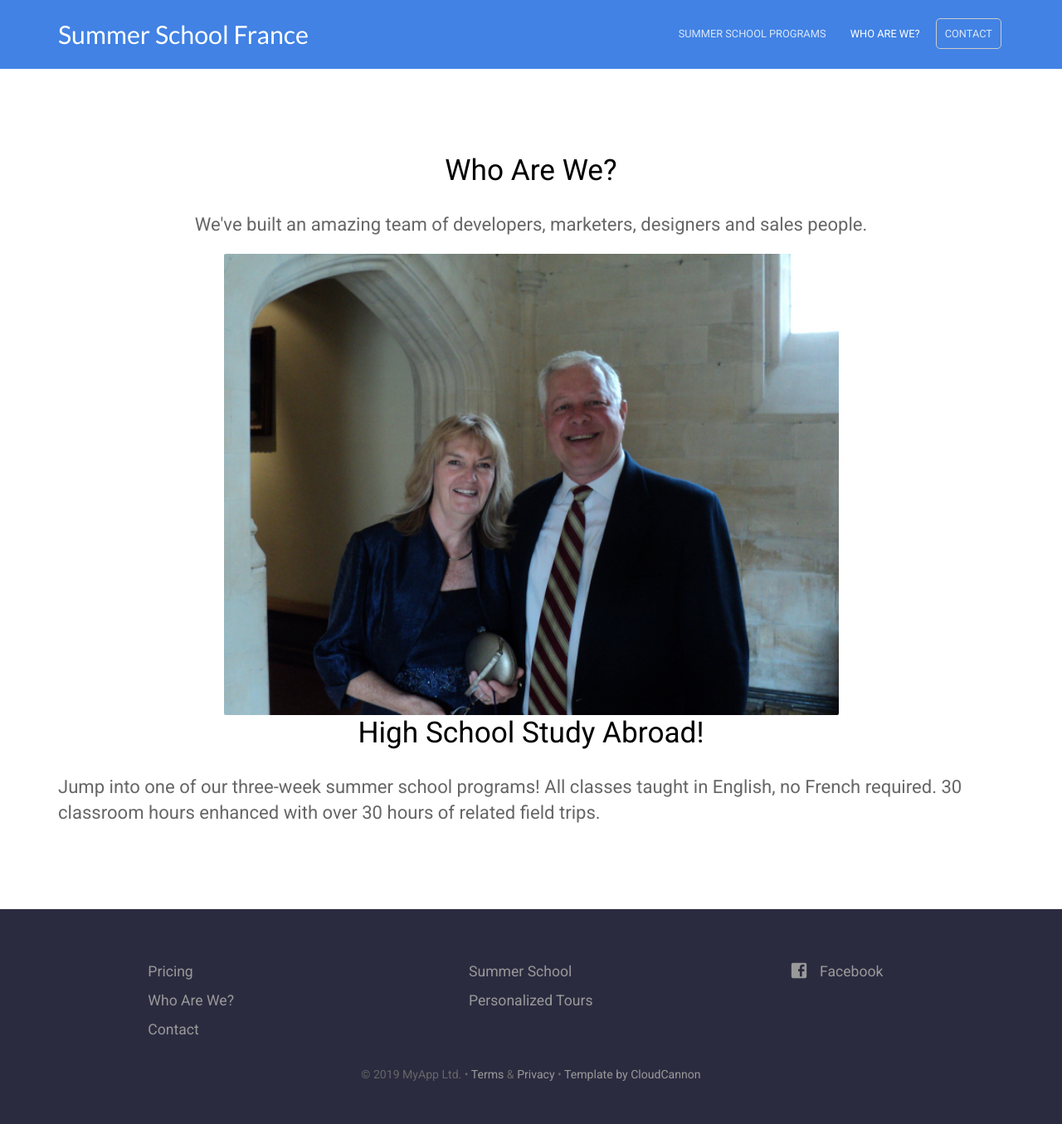
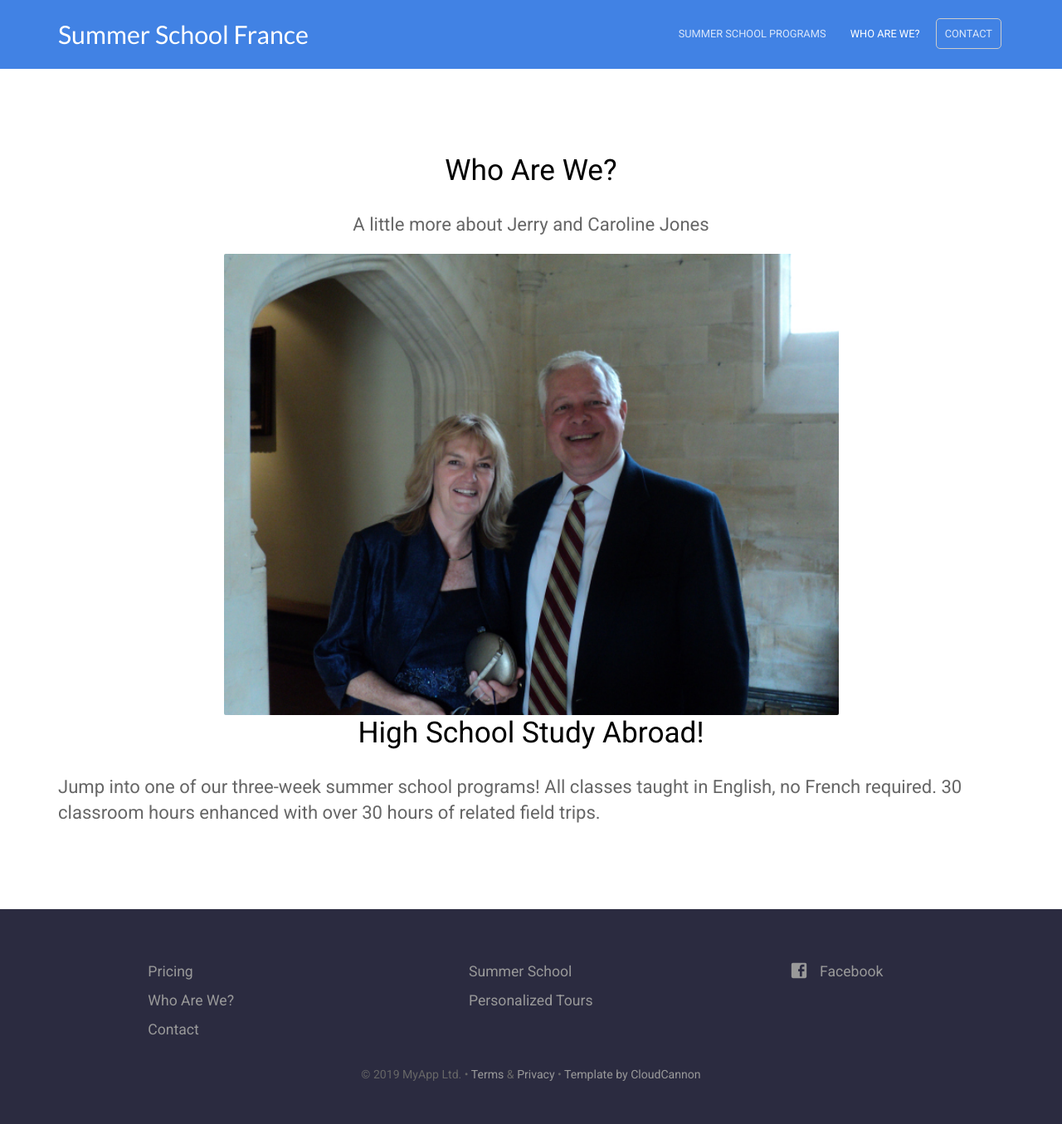
Before and after one commit to baritchie/project1, a Jekyll site: the page built from whoweare.html, in a window 1280 px wide. Shown: the whole page at 83% size. Built offline with Jekyll 4.4.1, drawn with Linux system fonts in a browser that asks for light colours.

Commit message:
Updated 'whoweare.html' via CloudCannon

```diff
--- a/whoweare.html
+++ b/whoweare.html
@@ -1,6 +1,6 @@
 ---
 title: Who Are We?
-description: We've built an amazing team of developers, marketers, designers and sales people.
+description: A little more about Jerry and Caroline Jones
 ---
 	        <div class="image">
 				<img alt="Screenshot" class="screenshot editable" src="/uploads/whoarewe.jpg" width="659" srcset="/uploads/whoarewe.jpg 659w" />
```
